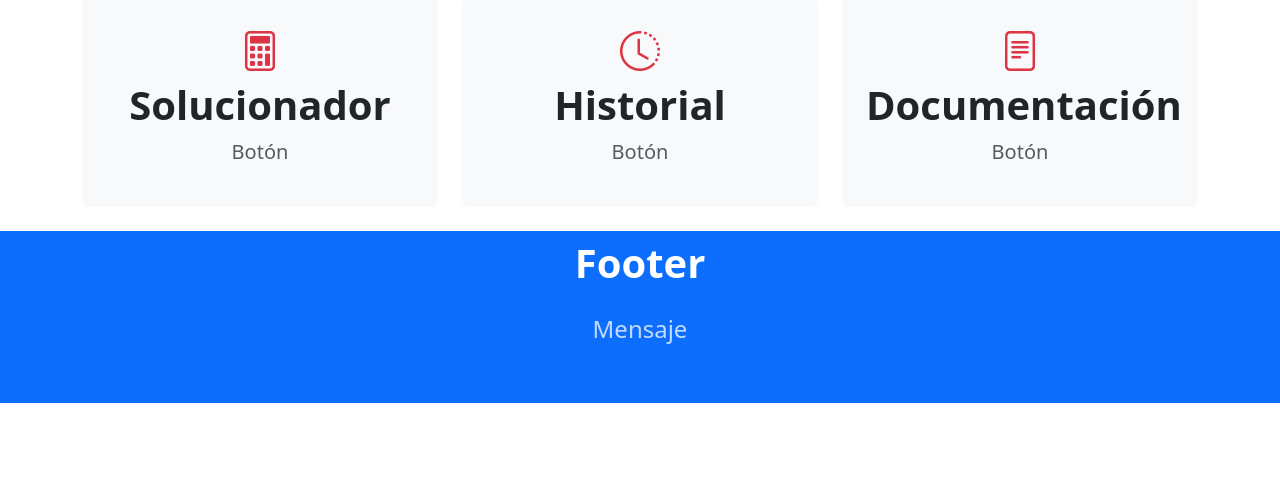
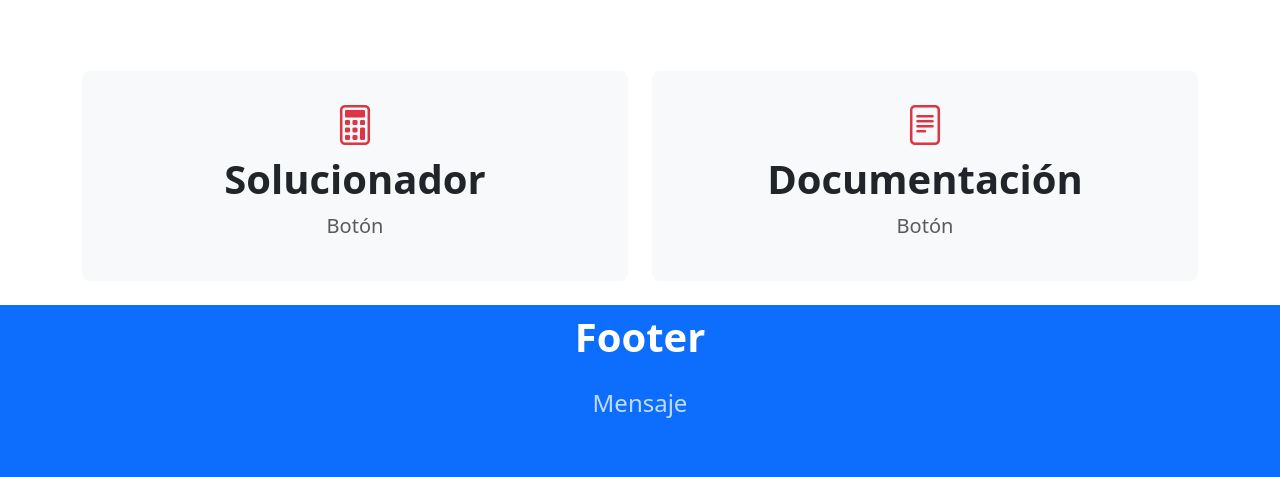
Before and after one commit to Jairo0610/ANS-Project, a Django app: page /inicio/ in a window 1280 px wide. Shown: the part 324-801 px from the top of the page. Before the commit the page ends 727 px from the top, so only its background shows below. Run offline with Django 5.2, Linux system fonts and the light colour scheme.

Commit message:
Solución vista inicial del usuario

```diff
--- a/ANSProject/Usuarios/templates/inicio.html
+++ b/ANSProject/Usuarios/templates/inicio.html
@@ -2,54 +2,35 @@
 {% load static %}
 {% block title %} Inicio {% endblock %}
 
+
 {% block content %}
-    <!-- seccion principal -->
-    <section class="position-relative py-5 py-md-5 py-lg-5">
-        <div class="container position-relative">
-          <div class="position-absolute top-0 start-0 w-100 h-100 bg-home"></div>
-
-          <div class="row justify-content-center">
-            <div class="col-lg-8 text-center text-lg-start">
-              <h1 class="display-4 fw-bold mb-4">
-                Métodos <span class="text-danger">Numéricos</span>
-              </h1>
-              <h1>Lagrange y Diferenciación Numérica</h1>
-              <p class="lead mb-4">
-                Explicación breve
-              </p>
-              <div class="d-flex flex-column flex-sm-row gap-3 justify-content-center justify-content-lg-start">
-
-              </div>
-            </div>
-          </div>
-        </div>
-    </section>
-
         <!-- seccion opciones -->
         <section class="py-4 bg-white">
             <div class="container">
               <div class="row g-4">
-            <div class="col-md-4">
+                <div class="col">
                   <div class="text-center p-4 rounded-3 bg-light">
                     <i class="bi bi-calculator fs-1 text-danger mb-3"></i>
                     <h3 class="display-6 fw-bold mb-2">Solucionador</h3>
                     <p class="fs-5 text-muted">Botón</p>
                   </div>
                 </div>
-            <div class="col-md-4">
+                <div class="col">
+                  <div class="text-center p-4 rounded-3 bg-light">
+                    <i class="bi bi-file-text fs-1 text-danger mb-3"></i>
+                    <h3 class="display-6 fw-bold">Documentación</h3>
+                    <p class="fs-5 text-muted">Botón</p>
+                  </div>
+                </div>
+                {% if user.is_authenticated %}
+                <div class="col">
                   <div class="text-center p-4 rounded-3 bg-light">
                     <i class="bi bi-clock-history fs-1 text-danger mb-3"></i>
                     <h3 class="display-6 fw-bold mb-2">Historial</h3>
                     <p class="fs-5 text-muted">Botón</p>
                   </div>
                 </div>
-            <div class="col-md-4">
-              <div class="text-center p-4 rounded-3 bg-light">
-                <i class="bi bi-file-text fs-1 text-danger mb-3"></i>
-                <h3 class="display-6 fw-bold">Documentación</h3>
-                <p class="fs-5 text-muted">Botón</p>
-              </div>
-            </div>
+                {% endif %}
               </div>
             </div>
         </section>
```
Also changed, not shown: ANSProject/Usuarios/templates/base/main.html (+31 -7 lines). Lines whose indentation alone changed are shown as unchanged.
